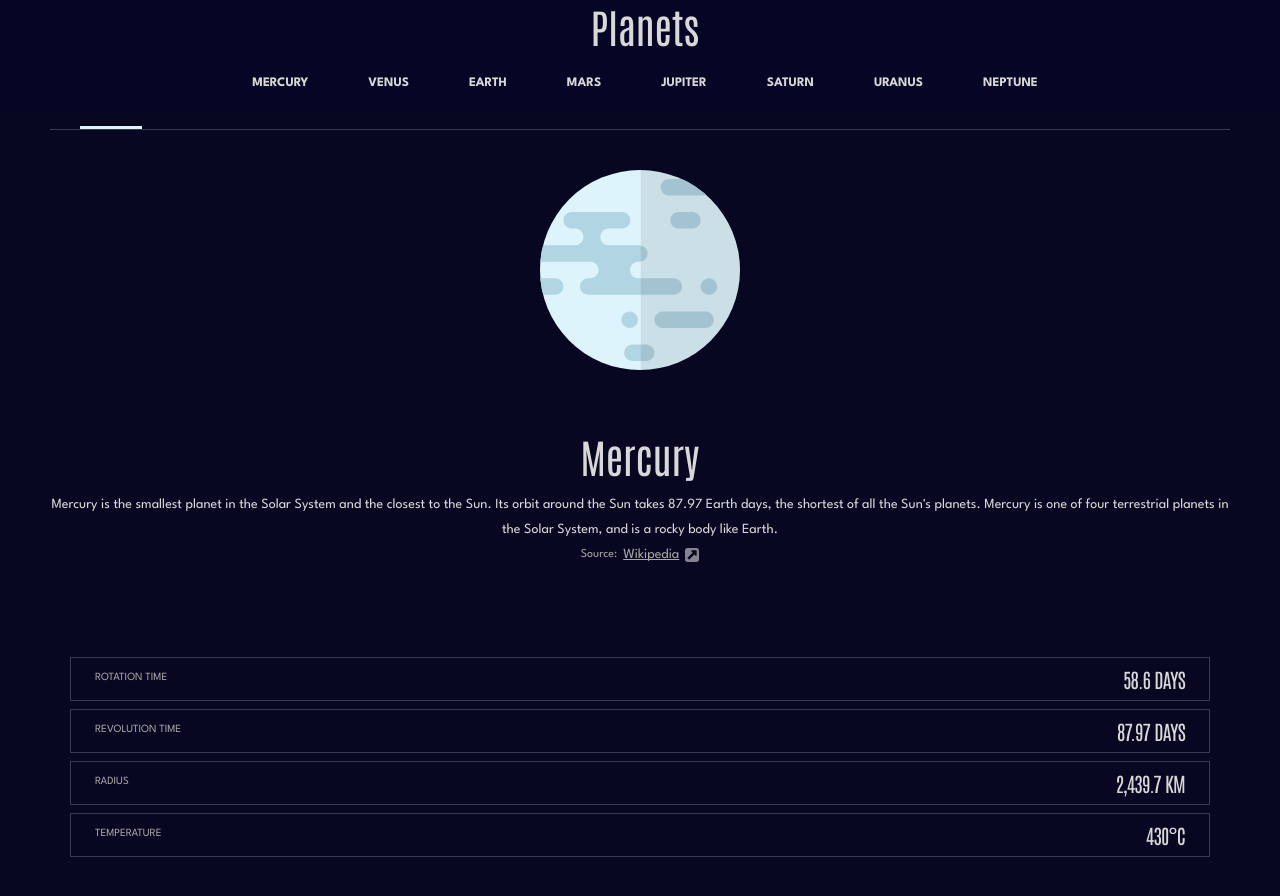
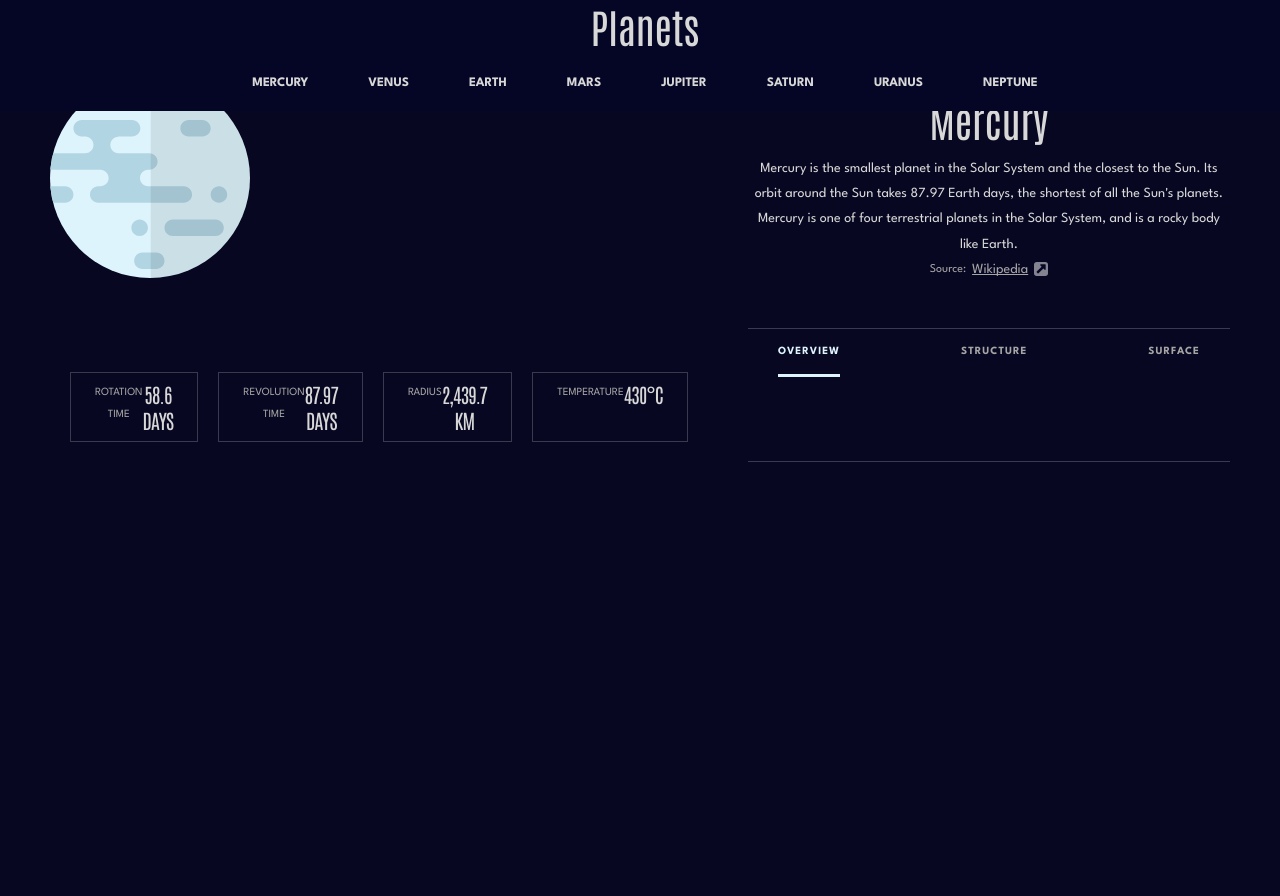
Before and after one commit to cgojk/planets, a React (Vite) app: page /mercury/overview in a window 1280 px wide. Shown: the top 896 px of the page. After the commit the page ends 800 px from the top, so only its background shows below. Built offline with nearby package versions, Linux system fonts and the light colour scheme.

Commit message:
workign on the queries

```diff
--- a/src/styles/_queries.scss
+++ b/src/styles/_queries.scss
@@ -65,4 +65,43 @@
       display:none;
     }
 }
+
+
+// =====general content =======
+
+.general__inner{
+    display:grid;
+    grid-template-areas:"  image  . "
+                        "content  navigation";
+    ;
+
+    grid-template-columns: 1fr 1fr;
+    gap:var(--space-10);
+
+
+    .internal-navigation{
+        grid-area: navigation;
+    }
+
+    .circle__color--planet
+    {
+        grid-area: image;
+    }
+
+    .wrapper__general--details{
+        grid-area: content;
+    }
+
 }
+.general__item__details{
+
+    display: flex;
+    flex-direction: row;
+    gap: var(--space-6);
+
+}
+.wrapper__general--details{
+    align-items:flex-start
+}
+
+}
```
